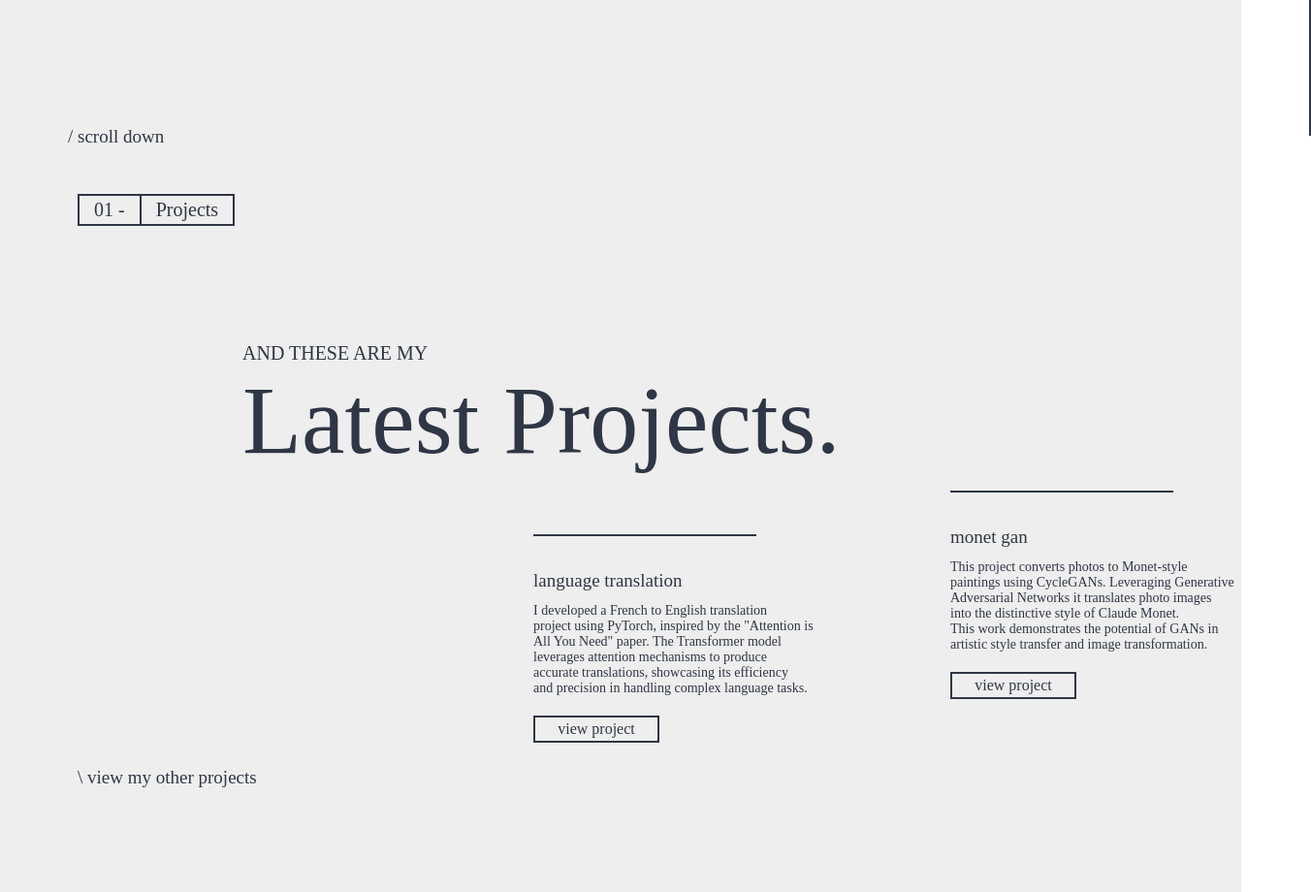
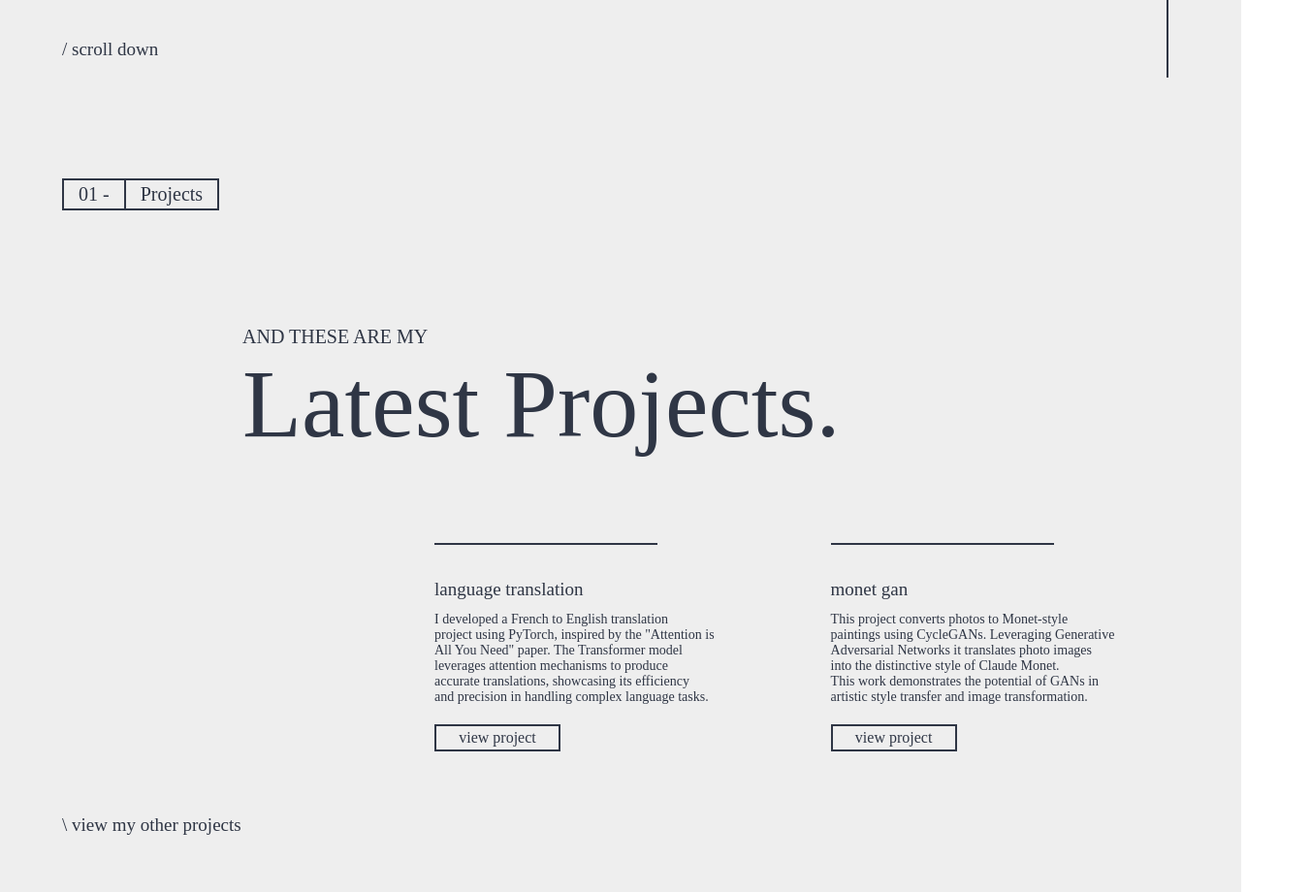
Before and after one commit to Vishnu-Raggav/vishnu-raggav.github.io, a plain HTML site: page index.html in a window 1280 px wide. Shown: the part 680-1600 px from the top of the page at 97% size, 1352 px wide, since content can reach past the window. Drawn offline with Linux system fonts and the light colour scheme.

Commit message:
minor design changes

```diff
--- a/index.html
+++ b/index.html
@@ -32,10 +32,10 @@
                     of machine learning and artificial intelligence.<br>
                 </p>
             </div>
+            <p class='down_text'>/ scroll down</p>
             <div id='line'><div>
-            <p class='down_text'>/ scroll down</p>
         </section>
-        <section class='pages' id='second_page'>
+        <section class='pages'>
             <div class='page_info'>
                 <div class='page_num'><p>01 -</p></div>
                 <div class='page_name'><p>Projects</p></div>
@@ -44,7 +44,8 @@
                 <p class='above_main'>AND THESE ARE MY</p>
                 <p class='main_text'>Latest Projects.</p>
             </div>
-            <div class='sub project_box'>
+            <div id='projects_wrapper'>
+                <div class='project_box'>
                     <div class='project_line'></div>
                     <p class='sub_heading'>language translation</p>
                     <p class='sub_text'>
@@ -59,7 +60,7 @@
                         <a href='https://huggingface.co/spaces/vishnuraggav/LanguageTranslation' target="_blank">view project</a>
                     </div>
                 </div>
-            <div class='sub project_box' id='left'>
+                <div class='project_box' id='second_project'>
                     <div class='project_line'></div>
                     <p class='sub_heading'>monet gan</p>
                     <p class='sub_text'>
@@ -74,7 +75,8 @@
                         <a href='https://huggingface.co/spaces/vishnuraggav/MonetGAN' target="_blank">view project</a>
                     </div>
                 </div>
-            <a href='https://huggingface.co/spaces?sort=trending&search=vishnuraggav' target="_blank" id='down_2_text'>\ view my other projects</a>
+            </div>
+            <a class='down_text' href='https://huggingface.co/spaces?sort=trending&search=vishnuraggav' target="_blank" id='down_2_text'>\ view my other projects</a>
         </section>
     </body>
 </html>
--- a/style.css
+++ b/style.css
@@ -14,7 +14,11 @@ body {
     overflow-y: auto;
     overflow-x: hidden;
 }
+body::-webkit-scrollbar {
+    display: none;
+}
 .pages {
+    position: relative;
     width: 100vw;
     height: 100vh;
     display: flex;
@@ -28,8 +32,8 @@ body {
     display: flex;
     width: fit-content;
     height: fit-content;
-    top: 80px;
-    left: 80px;
+    top: 8%;
+    left: 5%;
     font-weight: 500;
     font-size: 20px;
 }
@@ -49,8 +53,8 @@ body {
     padding: 3px 15px;
 }
 .main {
-    position: relative;
-    top: 200px;
+    position: absolute;
+    top: 27%;
     left: 250px;
     width: fit-content;
     height: fit-content;
@@ -63,9 +67,9 @@ body {
     font-size: 100px;
 }
 .sub {
-    position: relative;
-    top: 260px;
-    left: 550px;
+    position: absolute;
+    top: 55%;
+    left: 38%;
     width: fit-content;
     height: fit-content;
 }
@@ -81,18 +85,26 @@ body {
 #line {
     position: absolute;
     background-color: var(--text);
-    top: 620px;
+    top: 70%;
+    left: 94%;
     width: 2px;
     height: 200px;
-    left: 1350px;
 }
 .down_text {
-    position: relative;
+    position: absolute;
     white-space: nowrap;
-    top: 190px;
-    right: 1280px;
     font-size: 19px;
     font-weight: 500;
+    top: 90%;
+    left: 5%;
+}
+#projects_wrapper {
+    display: flex;
+    position: absolute;
+    width: fit-content;
+    height: fit-content;
+    top: 55%;
+    left: 35%;
 }
 .project_box {
     display: flex;
@@ -114,23 +126,20 @@ body {
     justify-content: center;
     padding: 3px;
     margin-top: 20px;
+    transition: background-color 0.3s;
+}
+.button:hover {
+    background-color: var(--text);
 }
 a {
     text-decoration: none;
     color: var(--text);
     font-weight: 500;
+    transition: color 0.3s;
 }
-#left {
-    position: relative;
-    top: 0px;
-    left: 980px;
+.button:hover a{
+    color: var(--background);
 }
-#down_2_text {
-    width: 250px;
-    position: relative;
-    left: 80px;
-    top: 70px;
-    white-space: nowrap;
-    font-size: 19px;
-    font-weight: 500;
+#second_project {
+    margin-left: 120px;
 }
```
Lines whose indentation alone changed are shown as unchanged.
